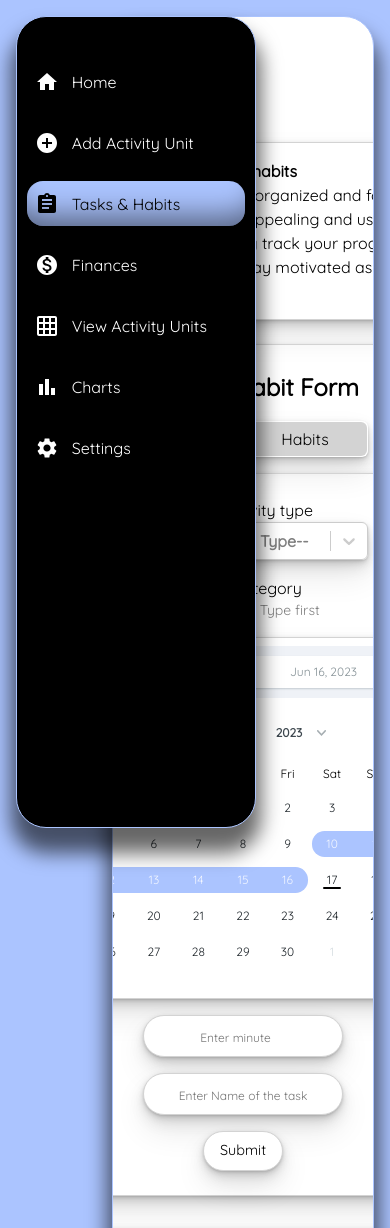
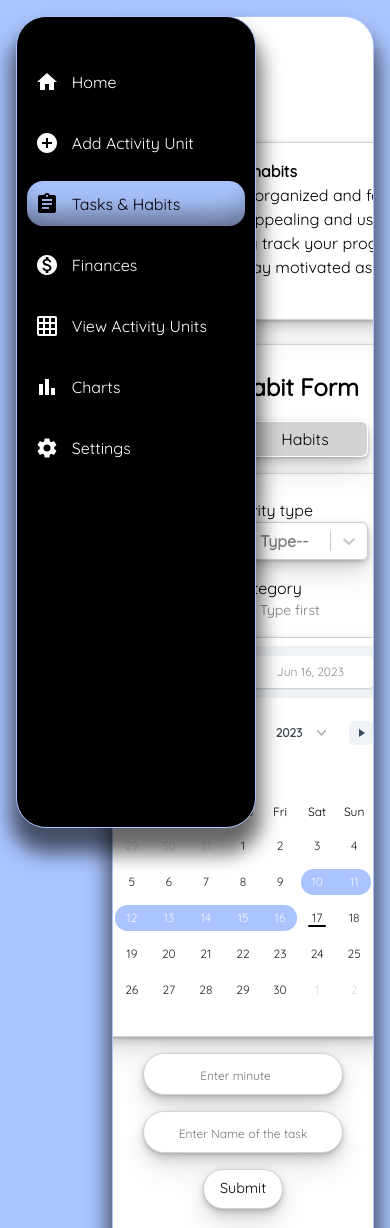
Before and after one commit to berkaysson/lifemap, a React (Create React App) app: page /lifemap/tasks-habits in a window 390 px wide. Shown: the top 1228 px of the page. Built offline with nearby package versions, Linux system fonts and the light colour scheme.

Commit message:
Add responsive design for max-width 1024px

```diff
--- a/src/Components/Wrappers/DateRangeSelector.js
+++ b/src/Components/Wrappers/DateRangeSelector.js
@@ -15,6 +15,10 @@ const Wrapper = styled.div`
   box-shadow: ${({ theme }) => theme.boxShadows.smallCardShadow};
   border: 1px solid ${({ theme }) => theme.colors.alternative};
   border-radius: ${({ theme }) => theme.radius.small};
+
+  @media (max-width: 1024px) {
+    width: 85%;
+  }
 `;
 
 const DateRangeWrapper = styled(DateRange)`
@@ -28,6 +32,10 @@ const DateRangeWrapper = styled(DateRange)`
         background-color: ${({ theme }) => theme.colors.primary};
       }
     }
+  }
+
+  @media (max-width: 1024px) {
+    width: 100%;
   }
 `;
 
@@ -60,7 +68,7 @@ const DateRangeSelector = ({ onSubmit }) => {
         moveRangeOnFirstSelection={false}
         months={1}
         ranges={state}
-        direction="vertical"
+        direction="horizontal"
         locale={enGB}
         rangeColors={[`${theme.colors.theme}`]}
       />
```
